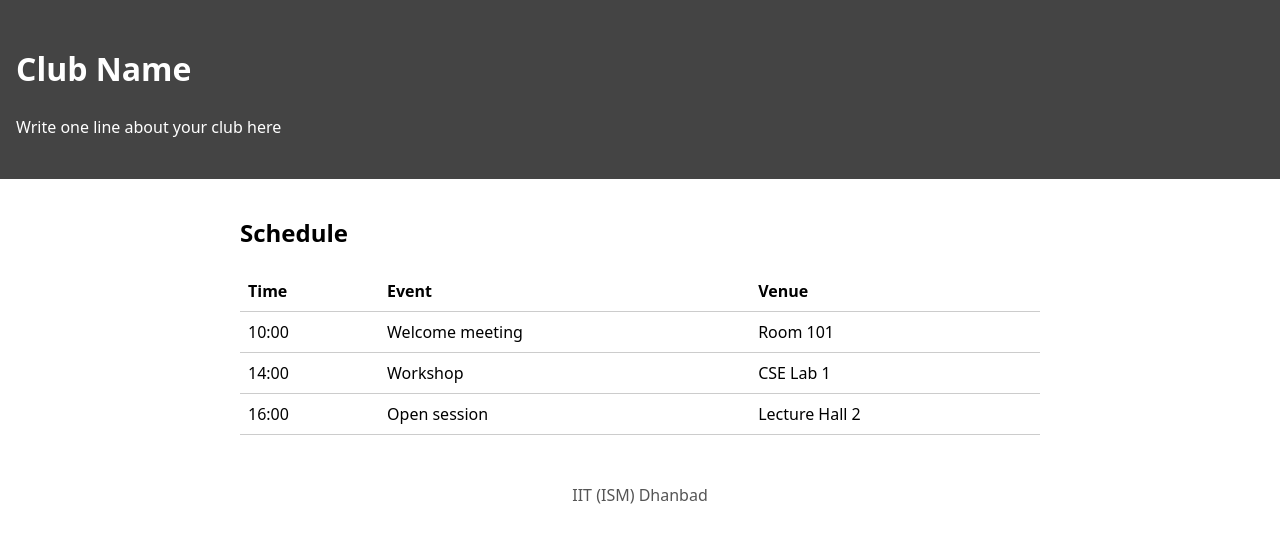
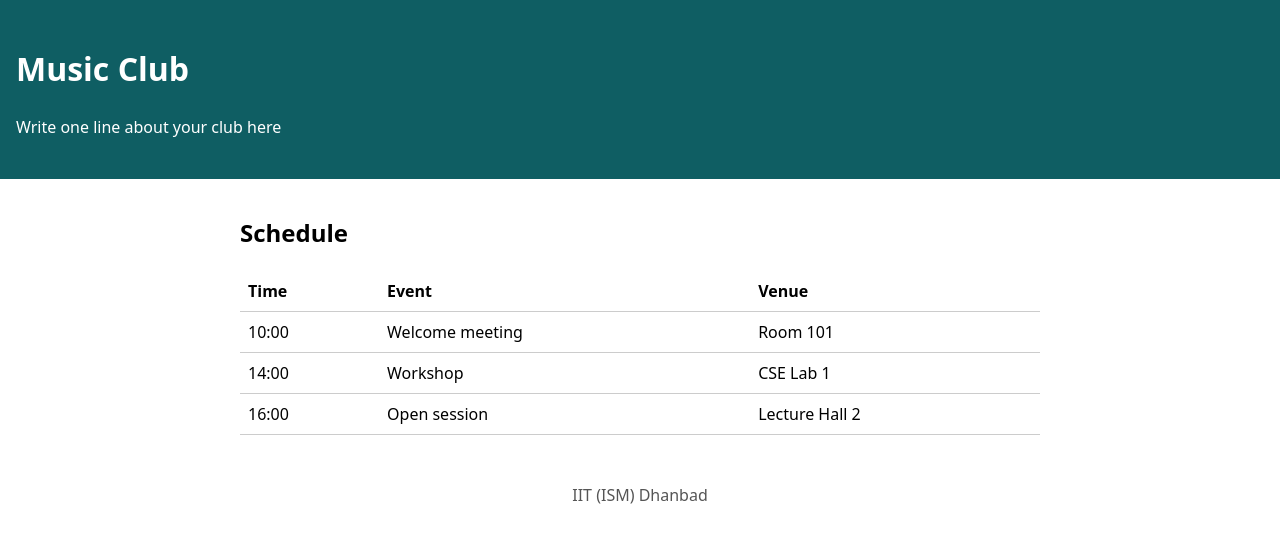
Before and after one commit to aryansingh2604/club-page, a plain HTML site: page index.html in a window 1280 px wide. Drawn offline with Linux system fonts and the light colour scheme.

Commit message:
Music club and 0f5e63

```diff
--- a/index.html
+++ b/index.html
@@ -3,12 +3,12 @@
 <head>
   <meta charset="UTF-8">
   <meta name="viewport" content="width=device-width, initial-scale=1">
-  <title>Club Name | IIT (ISM) Dhanbad</title>
+  <title>Music Club | IIT (ISM) Dhanbad</title>
   <link rel="stylesheet" href="style.css">
 </head>
 <body>
   <header class="site-header">
-    <h1>Club Name</h1>
+    <h1>Music Club</h1>
     <p class="tagline">Write one line about your club here</p>
   </header>
 
--- a/style.css
+++ b/style.css
@@ -1,5 +1,5 @@
 body { margin: 0; font-family: system-ui, sans-serif; line-height: 1.5; }
-.site-header { background: #444444; color: white; padding: 1.5rem 1rem; }
+.site-header { background: #0f5e63; color: white; padding: 1.5rem 1rem; }
 main { max-width: 50rem; margin: 0 auto; padding: 1rem; }
 table { width: 100%; border-collapse: collapse; }
 th, td { text-align: left; padding: 0.5rem; border-bottom: 1px solid #ccc; }
```
